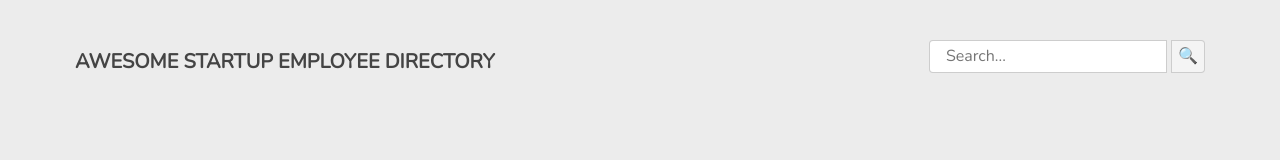
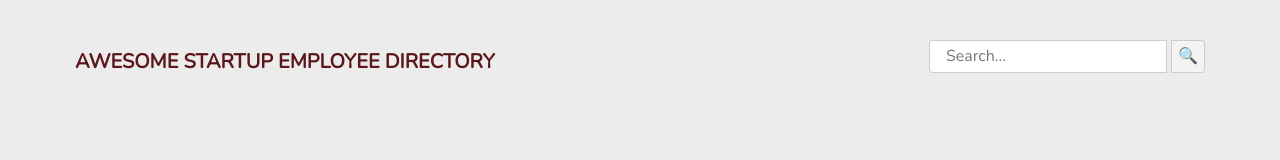
Before and after one commit to HitzSPB/js_techdegree_5, a plain HTML site: page index.html in a window 1280 px wide. Drawn offline with nearby package versions, Linux system fonts and the light colour scheme; no server answers.

Commit message:
Missing info from last commit

```diff
--- a/css/styles.css
+++ b/css/styles.css
@@ -30,7 +30,7 @@ header {
 
 header h1 {
     font-size: 1.25em;
-    color: rgba(50, 50, 50, 0.9);
+    color: rgba(75, 0, 4, 0.9);
     margin-top: 35px;
 }
 
```
Also changed, not shown: 1 other file.
